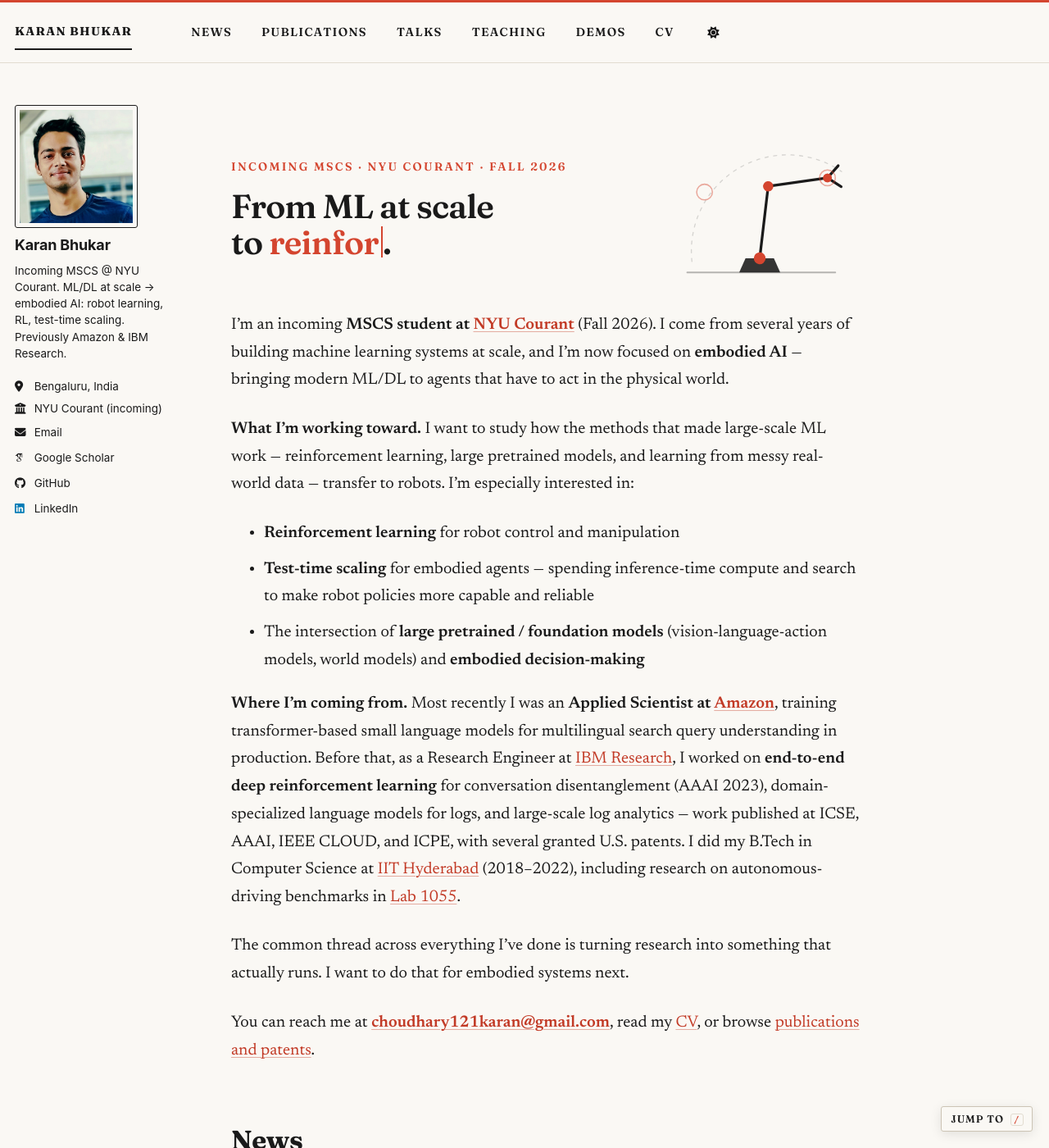
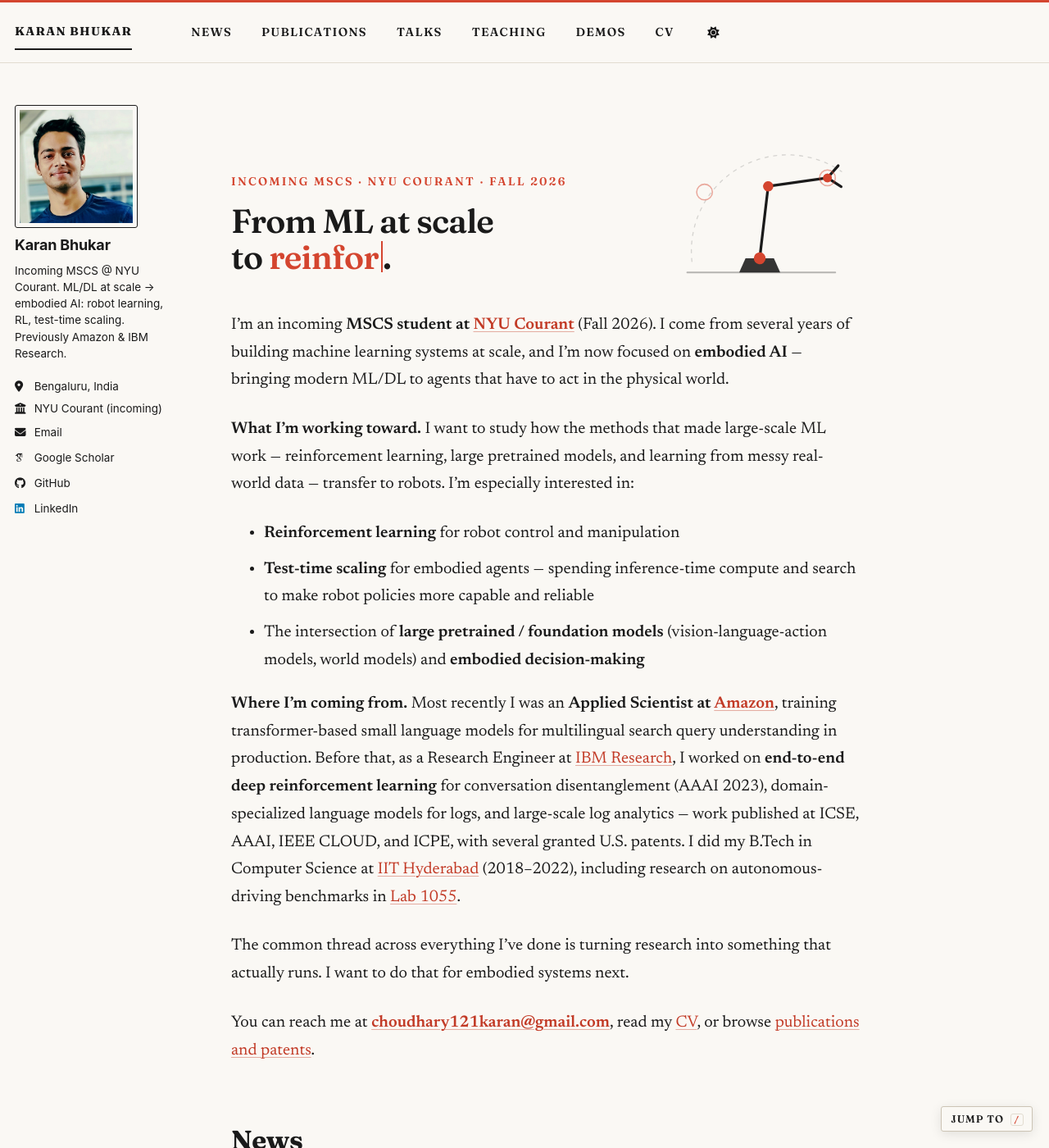
Before and after one commit to karan121bhukar/karan121bhukar.github.io, a Jekyll site: the page built from _pages/about.md, in a window 1280 px wide and 1400 px high. Shown: the whole window at 82% size. Built offline with Jekyll 4.4.1, drawn with Linux system fonts in a browser that asks for light colours; some web fonts are replaced; a script bundle is joined from its source files by our own code; library files that are not in the unit come from our copies.

Commit message:
Lower hero headline a bit more (translateY 46px)

```diff
--- a/_sass/_custom.scss
+++ b/_sass/_custom.scss
@@ -193,7 +193,7 @@
 /* ---- Responsive --------------------------------------------------------- */
 @media (min-width: 1101px) {
   /* sit the headline around the arm's working midpoint (purely visual) */
-  .page__content .home-hero { transform: translateY(28px); }
+  .page__content .home-hero { transform: translateY(46px); }
 }
 @media (max-width: 1100px) {
   .page__content .home-top { flex-direction: column; align-items: flex-start; gap: 1.6rem; }
```
